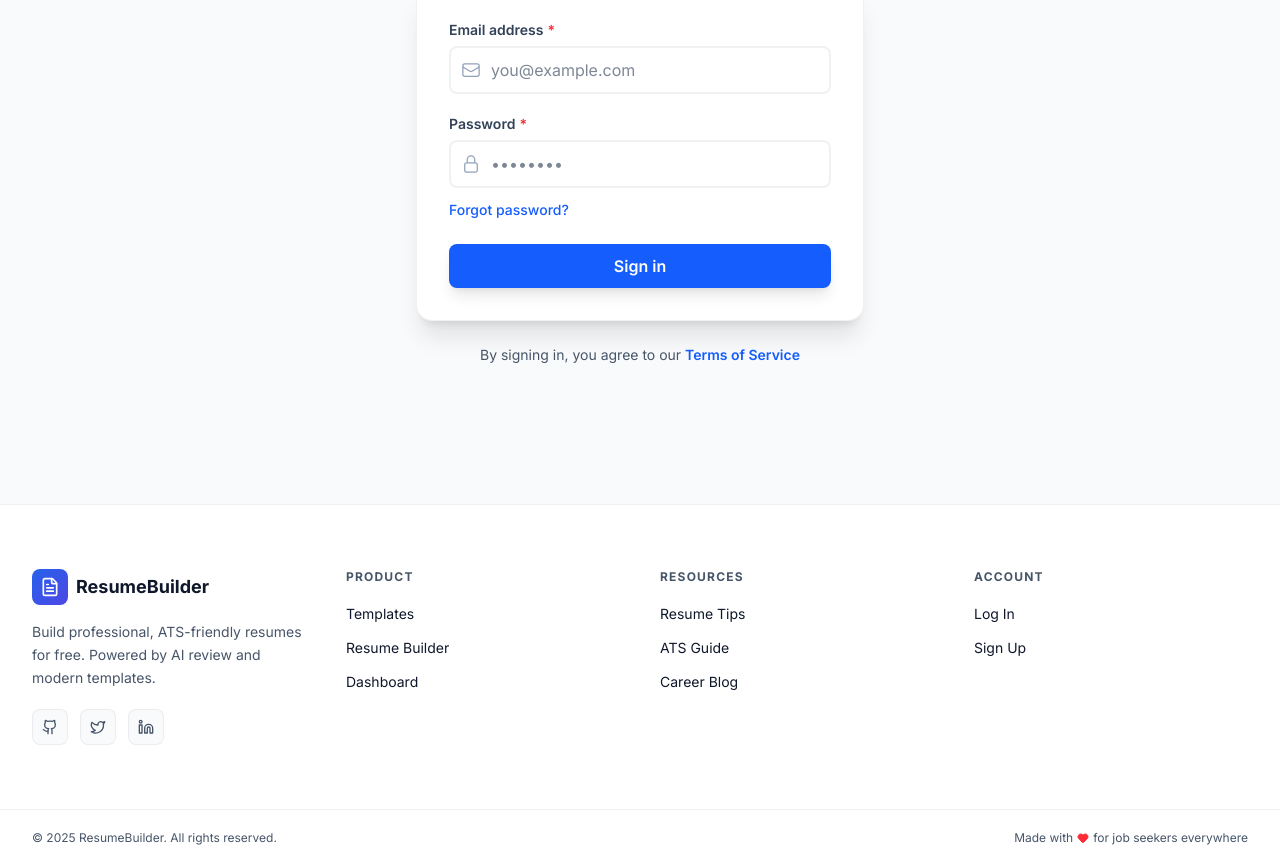
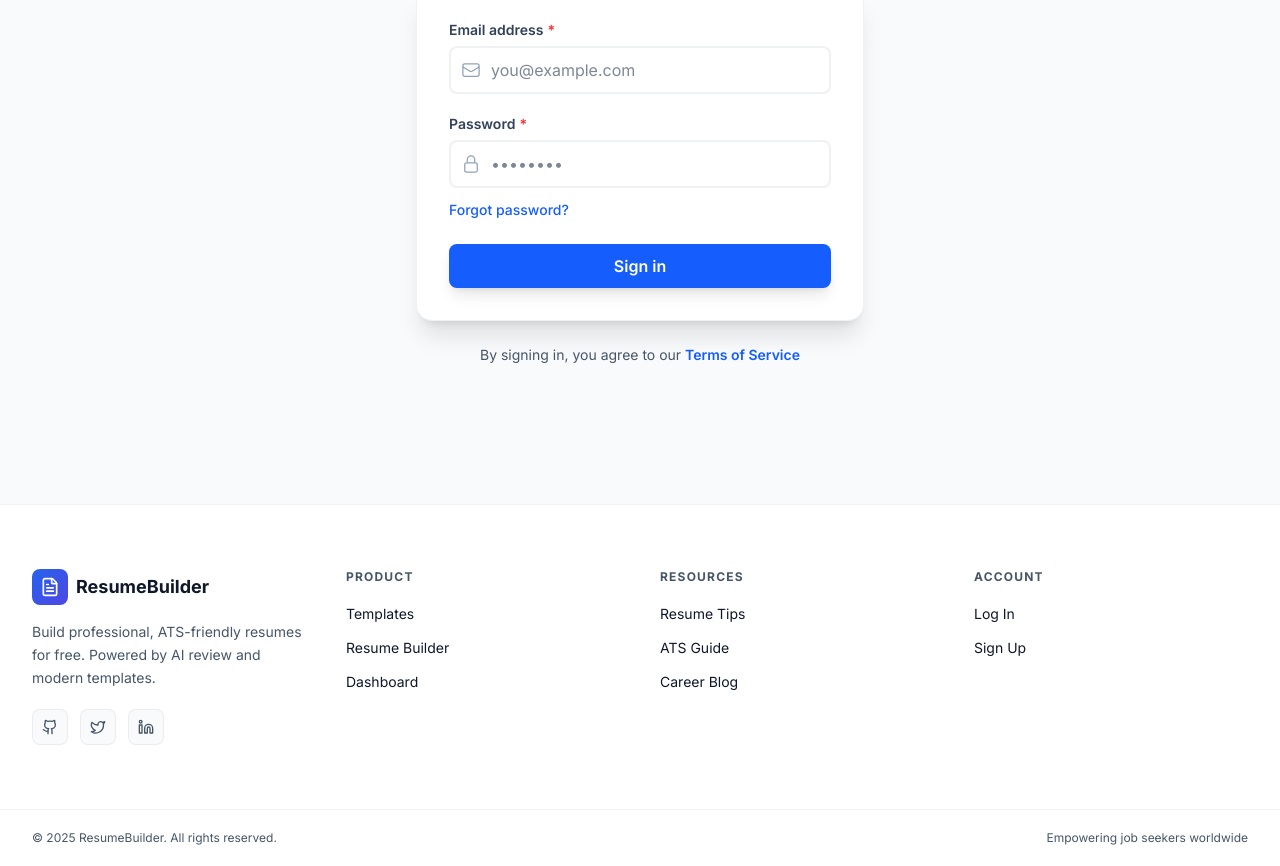
Before and after one commit to sasindu345/resume-builder, a React (Vite) app in the folder resume-builder-frontend/: page /login in a window 1280 px wide. Shown: the part 362-1228 px from the top of the page. Built offline with nearby package versions, Linux system fonts and the light colour scheme; no server answers.

Commit message:
fix: remove heart icon from footer, use professional tagline

```diff
--- a/resume-builder-frontend/src/components/layout/Footer.tsx
+++ b/resume-builder-frontend/src/components/layout/Footer.tsx
@@ -1,5 +1,5 @@
 import { Link } from 'react-router-dom'
-import { FileText, Github, Twitter, Linkedin, Heart } from 'lucide-react'
+import { FileText, Github, Twitter, Linkedin } from 'lucide-react'
 
 const footerLinks = [
     {
@@ -112,8 +112,8 @@ export function Footer() {
                     <p className="text-xs" style={{ color: 'var(--muted)' }}>
                         © {new Date().getFullYear()} ResumeBuilder. All rights reserved.
                     </p>
-                    <p className="text-xs flex items-center gap-1" style={{ color: 'var(--muted)' }}>
-                        Made with <Heart className="w-3 h-3 fill-red-500 text-red-500" /> for job seekers everywhere
+                    <p className="text-xs" style={{ color: 'var(--muted)' }}>
+                        Empowering job seekers worldwide
                     </p>
                 </div>
             </div>
```
